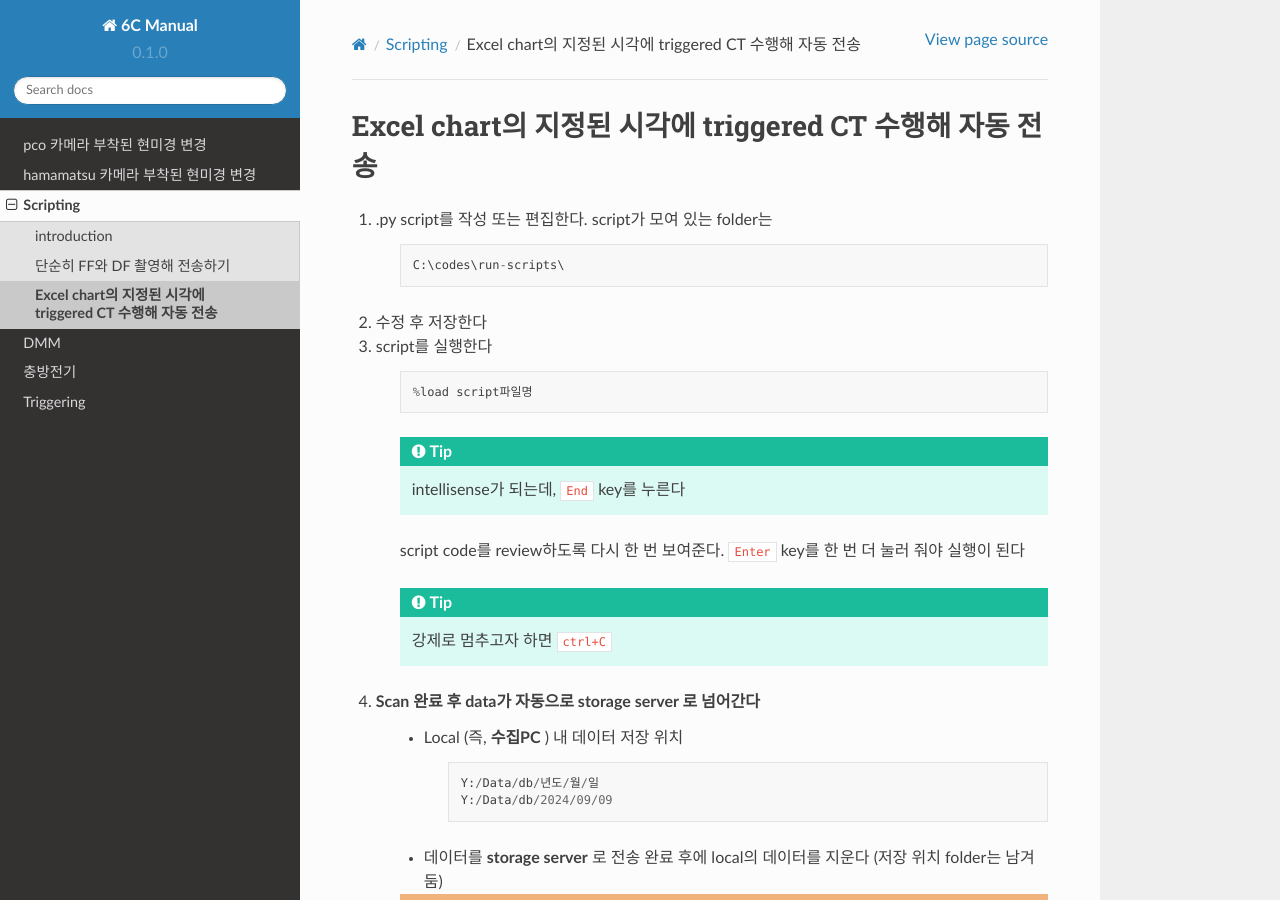
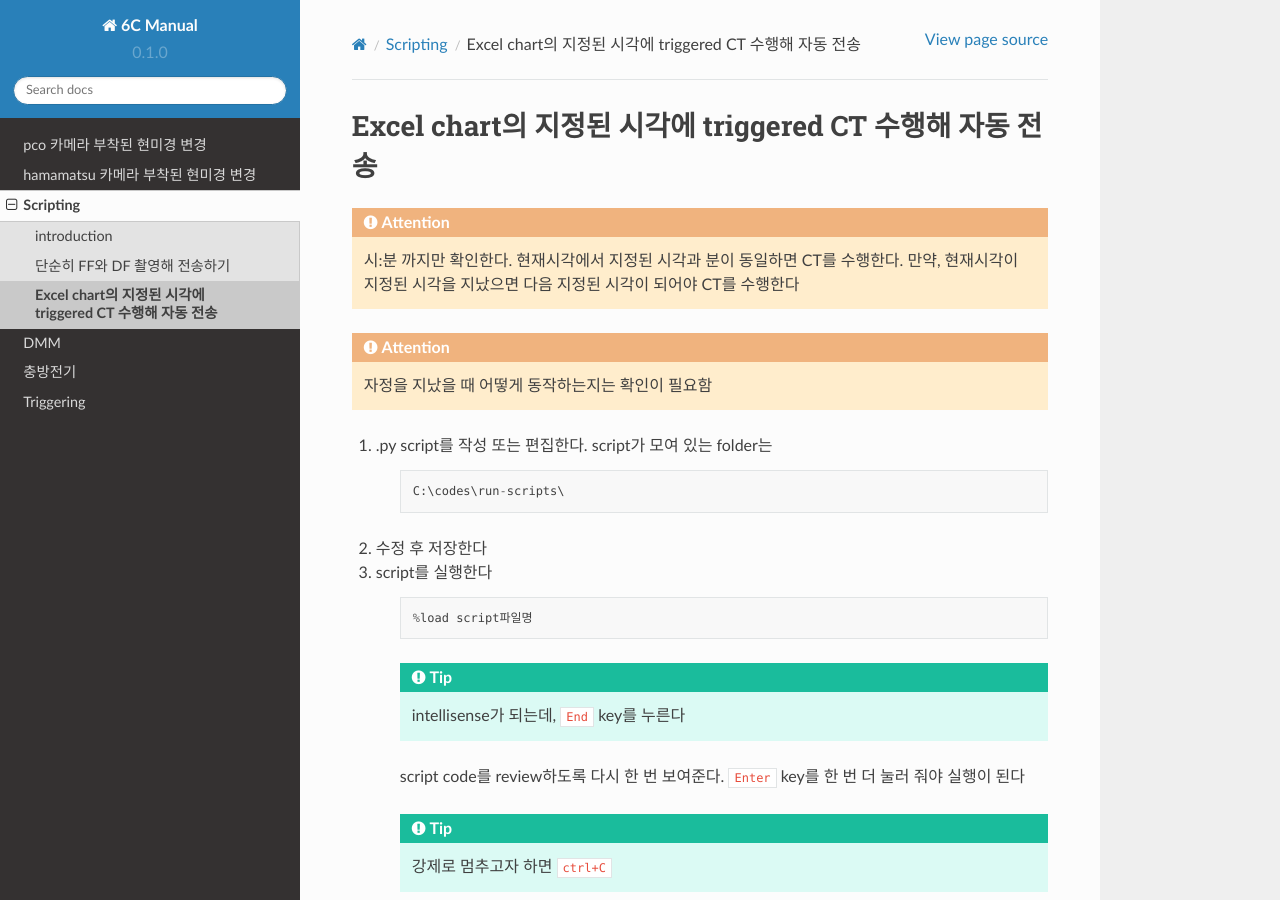
Before and after one commit to limjh0/6C_manual_kr, a Sphinx documentation site: the page built from docs/source/scripting/excel_time_trigger_CT.rst, in a window 1280 px wide and 900 px high. Built offline with Sphinx 7.4.7 and the Read the Docs theme 2.0.0, drawn with Linux system fonts in a browser that asks for light colours; some of the changed lines change nothing that is shown.

Commit message:
excel_time_trigger_CT ::

```diff
--- a/docs/source/scripting/excel_time_trigger_CT.rst
+++ b/docs/source/scripting/excel_time_trigger_CT.rst
@@ -1,14 +1,14 @@
 Excel chart의 지정된 시각에 triggered CT 수행해 자동 전송
 ==================================================
 
-    .. attention:
+.. attention::
 
-        시:분 까지만 확인한다. 현재시각에서 지정된 시각과 분이 동일하면 CT를 수행한다. 만약, 현재시각이 지정된 시각을 지났으면 다음 지정된 시각이 되어야 CT를 수행한다
+    시:분 까지만 확인한다. 현재시각에서 지정된 시각과 분이 동일하면 CT를 수행한다. 만약, 현재시각이 지정된 시각을 지났으면 다음 지정된 시각이 되어야 CT를 수행한다
 
 
-    .. attention:
+.. attention::
 
-        자정을 지났을 때 어떻게 동작하는지는 확인이 필요함
+    자정을 지났을 때 어떻게 동작하는지는 확인이 필요함
 
 
 #. .py script를 작성 또는 편집한다. script가 모여 있는 folder는
```
